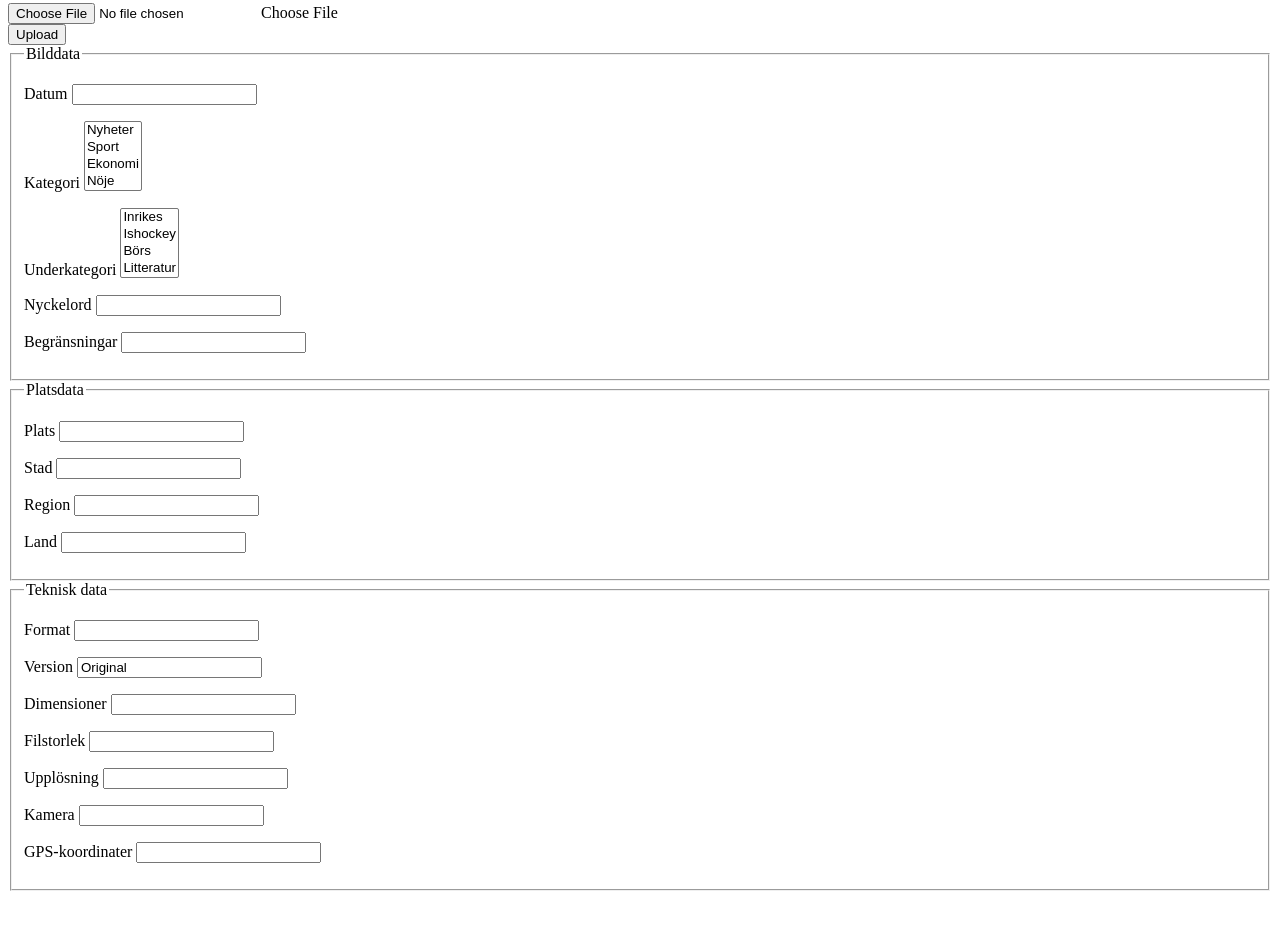
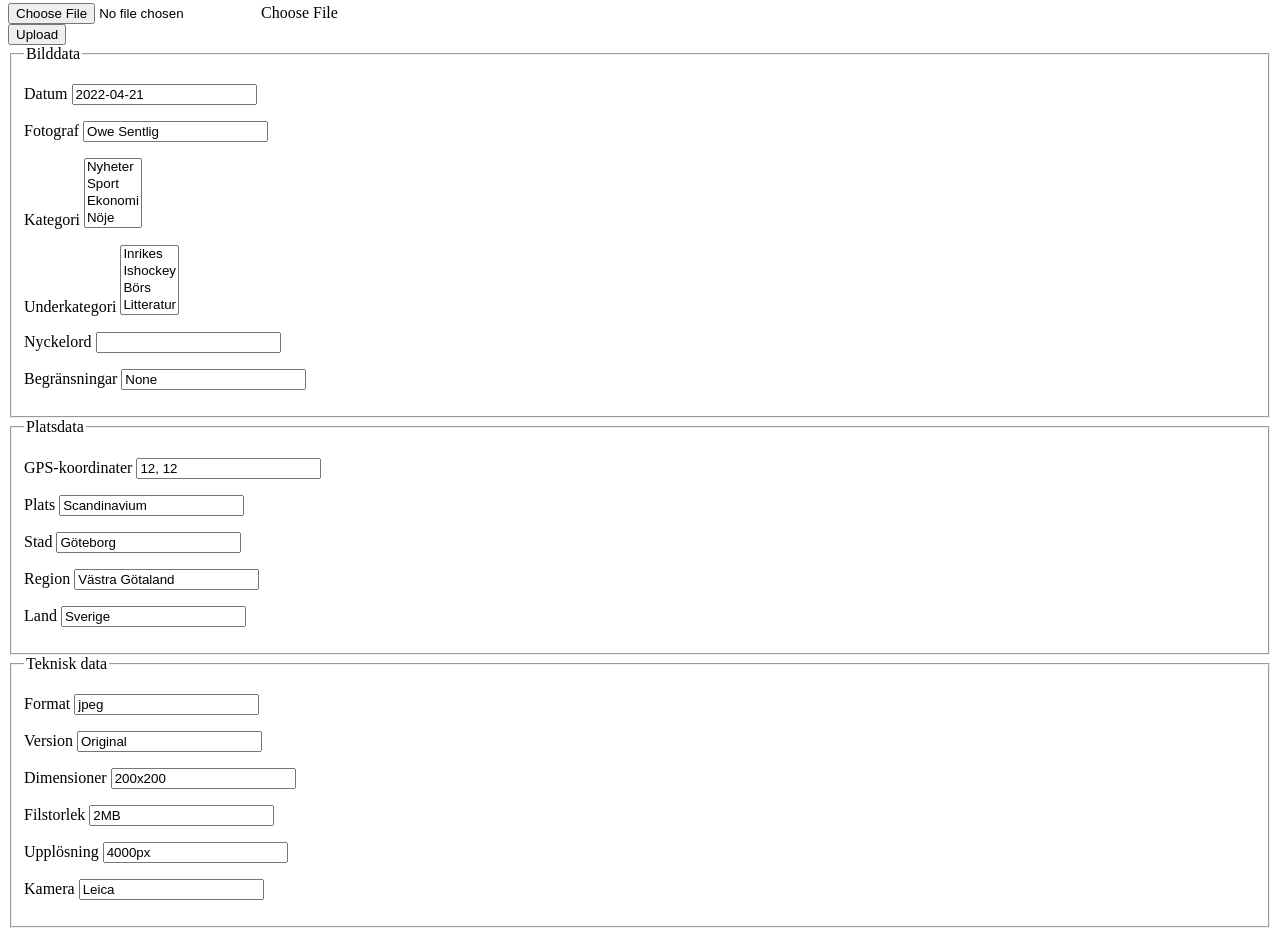
Before and after one commit to alexanderwirdemo/Bothniabladet-Frontend, an Angular app in the folder bothniabladet-frontend/: page /imageview in a window 1280 px wide. Shown: the part 220-1156 px from the top of the page. Before the commit the page ends 1119 px from the top, so only its background shows below. Built offline with nearby package versions, Linux system fonts and the light colour scheme.

Commit message:
Completed objects and rearranged forms

```diff
--- a/bothniabladet-frontend/src/app/components/imageview/imageview.component.html
+++ b/bothniabladet-frontend/src/app/components/imageview/imageview.component.html
@@ -40,6 +40,10 @@
                 <input type="text" id="date" name="date" formControlName="date">
               </p>
               <p>
+                <label for="photographer">Fotograf </label>
+                <input type="text" id="photographer" name="photographer" formControlName="photographer">
+              </p>
+              <p>
                 <label for="category">Kategori </label>
                 <select id="category" name="category" formControlName="category" multiple>
                   <option>Nyheter</option>
@@ -72,6 +76,10 @@
           <fieldset>
             <legend>Platsdata</legend>
                 <form [formGroup]="location" (ngSubmit)="onFormSubmit()">
+                  <p>
+                    <label for="GPS">GPS-koordinater </label>
+                    <input type="text" id="GPS" name="GPS" formControlName="GPS">
+                  </p>
                   <p>
                     <label for="place">Plats </label>
                     <input type="text" id="place" name="place" formControlName="place">
@@ -118,10 +126,6 @@
                 <label for="camera">Kamera </label>
                 <input type="text" id="camera" name="camera" formControlName="camera">
               </p>
-              <p>
-                <label for="GPS">GPS-koordinater </label>
-                <input type="text" id="GPS" name="GPS" formControlName="GPS">
-              </p>
             </form>
           </fieldset>
 
--- a/bothniabladet-frontend/src/app/components/imageview/imageview.component.ts
+++ b/bothniabladet-frontend/src/app/components/imageview/imageview.component.ts
@@ -27,26 +27,27 @@ export class ImageviewComponent implements OnInit {
       uploadedImage: ['']
     });
     this.location = this.formBuilder.group({
-      place: '',
-      city: '',
-      region: '',
-      country: ''
+      GPS: '12, 12',
+      place: 'Scandinavium',
+      city: 'Göteborg',
+      region: 'Västra Götaland',
+      country: 'Sverige'
     });
     this.technical_data = this.formBuilder.group({
-      format:'',
+      format:'jpeg',
       version:'Original',
-      dimensions: '',
-      size: '',
-      resolution: '',
-      camera: '',
-      GPS: ''
+      dimensions: '200x200',
+      size: '2MB',
+      resolution: '4000px',
+      camera: 'Leica'
     });
     this.image_data = this.formBuilder.group({
-      date:'',
+      date:'2022-04-21',
+      photographer:'Owe Sentlig',
       category:'',
       subcategory:'',
       keywords:'',
-      restrictions:''
+      restrictions:'None'
     })
   }
 
@@ -90,6 +91,64 @@ export class ImageviewComponent implements OnInit {
         console.log(er);
         alert(er.error.error);
       });
+
+    // Add to database
   }
 
 }
+
+export class Image{
+  public date: Date;
+  public photographer: String;
+  public category: Array<String>;
+  public subcategory: Array<String>;
+  public Location: Location;
+  public Technical_data: Technical_data;
+  public keywords: Array<String>;
+  public restrictions: String;
+  public remaining_publications: Number;
+
+  constructor(date: Date, photographer: String, category: Array<String>, subcategory: Array<String>, Location: Location, Technical_data: Technical_data, keywords: Array<String>, restrictions: String){
+    this.date = date;
+    this.photographer = photographer;
+    this.category = category;
+    this.subcategory = subcategory;
+    this.Location = Location;
+    this.Technical_data = Technical_data;
+    this.keywords = keywords;
+    this.restrictions = restrictions;
+  }
+
+}
+
+export class Location{
+  public GPSCoordinates: String;
+  public place: String;
+  public city: String;
+  public region: String;
+  public country: String;
+
+  constructor(GPSCoordinates: String, place: String, city: String, region: String, country: String){
+    this.GPSCoordinates = GPSCoordinates;
+    this.place = place;
+    this.city = city;
+    this.region = region;
+    this.country = country;
+  }
+}
+
+export class Technical_data{
+  public format: String;
+  public version: String;
+  public image_size: String;
+  public resolution: String;
+  public camera: String;
+
+  constructor(format: String, version: String, image_size: String, resolution: String, camera: String){
+    this.format = format;
+    this.version = version;
+    this.image_size = image_size;
+    this.resolution = resolution;
+    this.camera = camera;
+  }
+}
```
